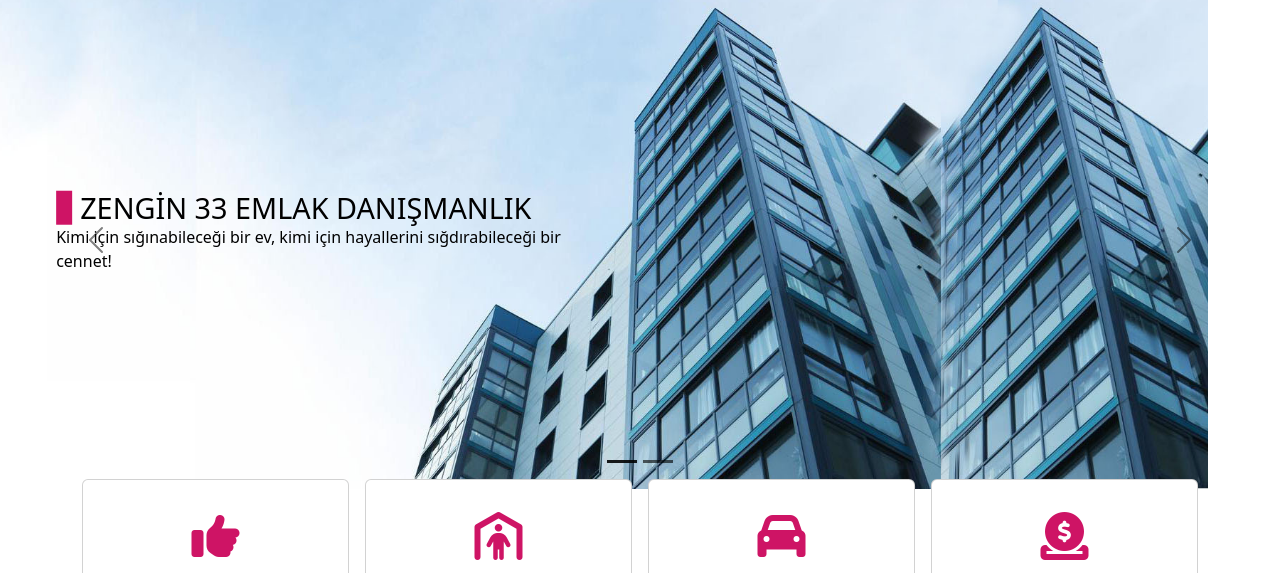
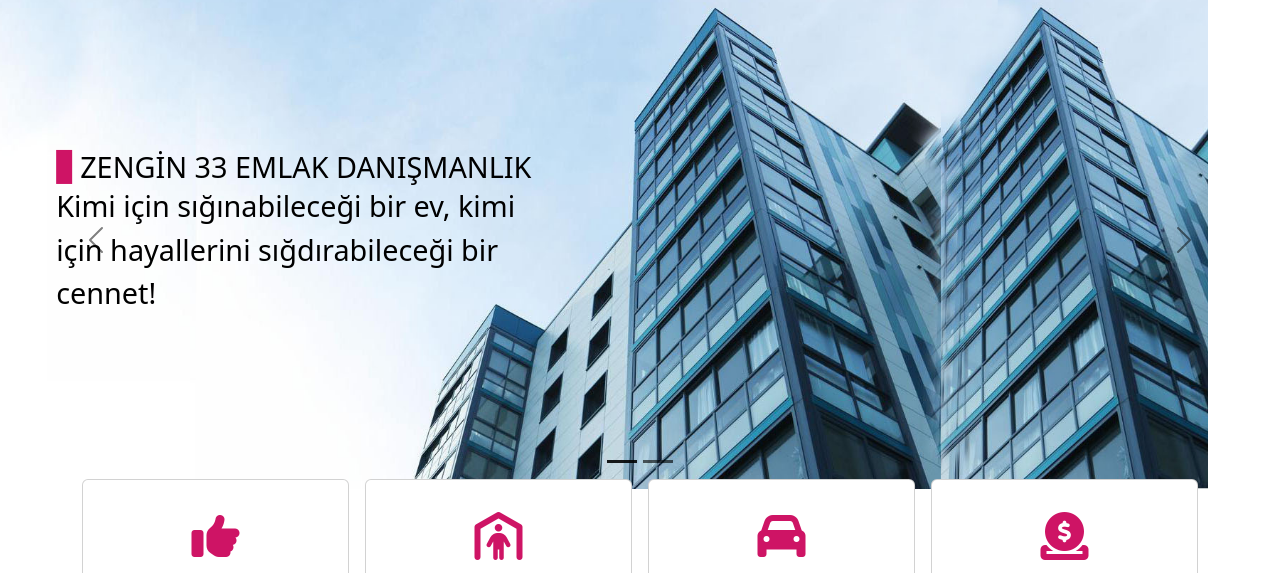
Before and after one commit to mdemirelli/zengin33, a plain HTML site: page index.html in a window 1280 px wide. Shown: the part 181-754 px from the top of the page. Drawn offline with nearby package versions, Linux system fonts and the light colour scheme; files whose address does not match are found by name.

```diff
--- a/assets/css/web.css
+++ b/assets/css/web.css
@@ -85,7 +85,7 @@
     margin-bottom: 0;
   }
   .carousel-caption p {
-    font-size: font-size: clamp(1rem, 1vw + 1rem, 2rem);
+    font-size: clamp(1rem, 1vw + 1rem, 2rem);
   }
   /* WHY-US */
   .why-us {
```
